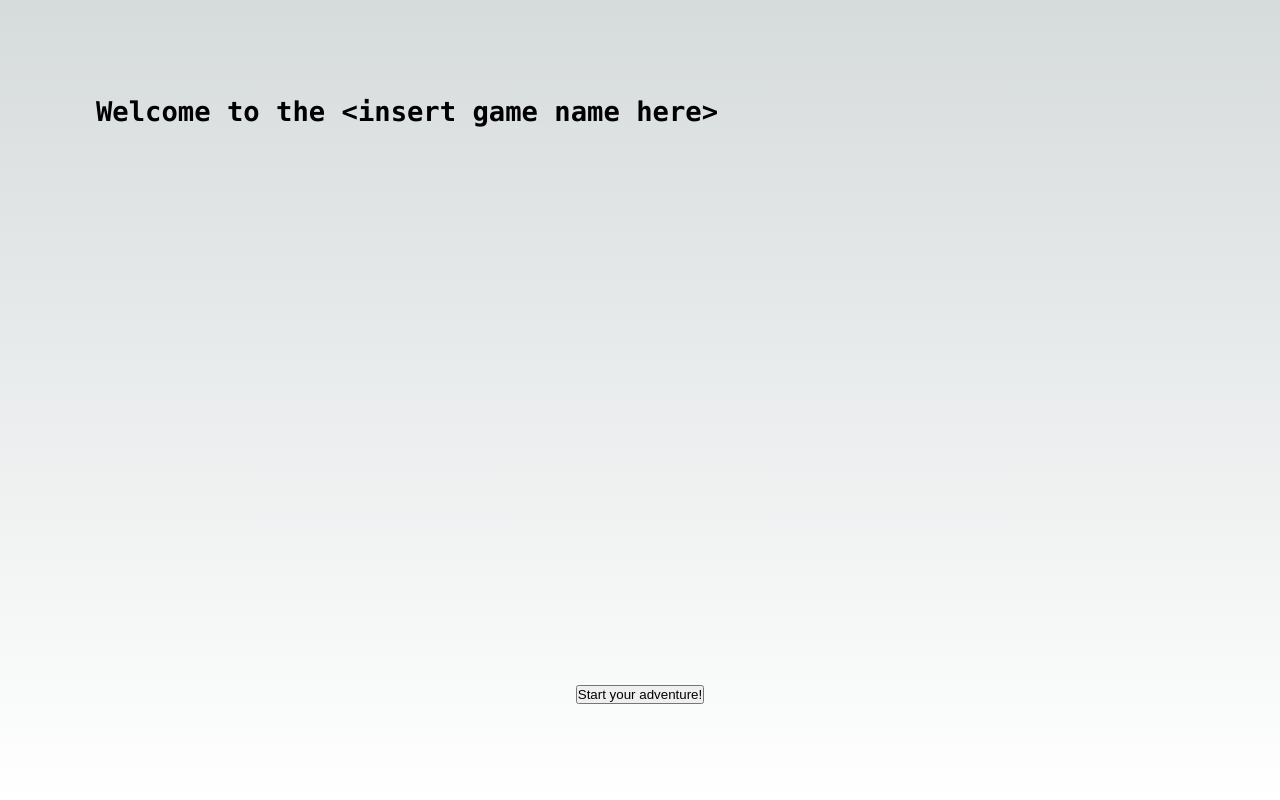
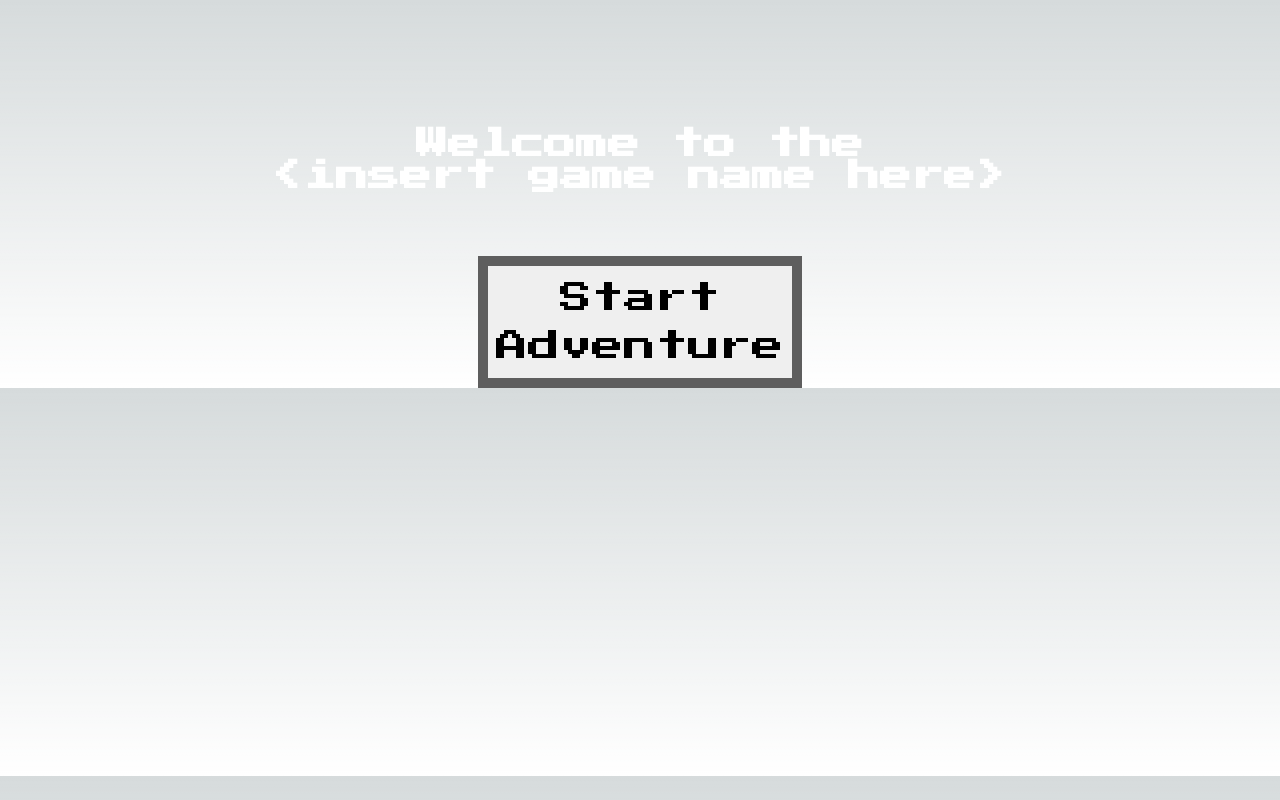
Before and after one commit to atlas-project-org/atlas-FE, a Next.js app: page / in a window 1280 px wide. Built offline with nearby package versions, Linux system fonts and the light colour scheme.

Commit message:
apply sass

```diff
--- a/src/pages/_app.js
+++ b/src/pages/_app.js
@@ -1,4 +1,5 @@
 import '@/styles/globals.css'
+import "../sass/Homepage.scss";
 
 export default function App({ Component, pageProps }) {
   return <Component {...pageProps} />
--- a/src/pages/index.js
+++ b/src/pages/index.js
@@ -1,9 +1,6 @@
 import Head from 'next/head'
-import Image from 'next/image'
-import { Inter } from 'next/font/google'
 import styles from '@/styles/Home.module.css'
 
-const inter = Inter({ subsets: ['latin'] })
 
 export default function Home() {
   return (
@@ -14,16 +11,14 @@ export default function Home() {
         <meta name="viewport" content="width=device-width, initial-scale=1" />
         <link rel="icon" href="/favicon.ico" />
       </Head>
-      <main className={styles.main}>
-        <div className={styles.description}>
-          <h1 className="header">Welcome to the &lt;insert game name here&gt;</h1>
+      <main className="page">
+        <div className="header-container">
+          <h1 className="header">Welcome to the <br/> &lt;insert game name here&gt;</h1>
         </div>
 
         <div className="button-container">
-          <button className="start-btn">Start your adventure!</button>
+          <button className="start-btn">Start <br/> Adventure</button>
         </div>
-
-
       </main>
     </>
   )
```
